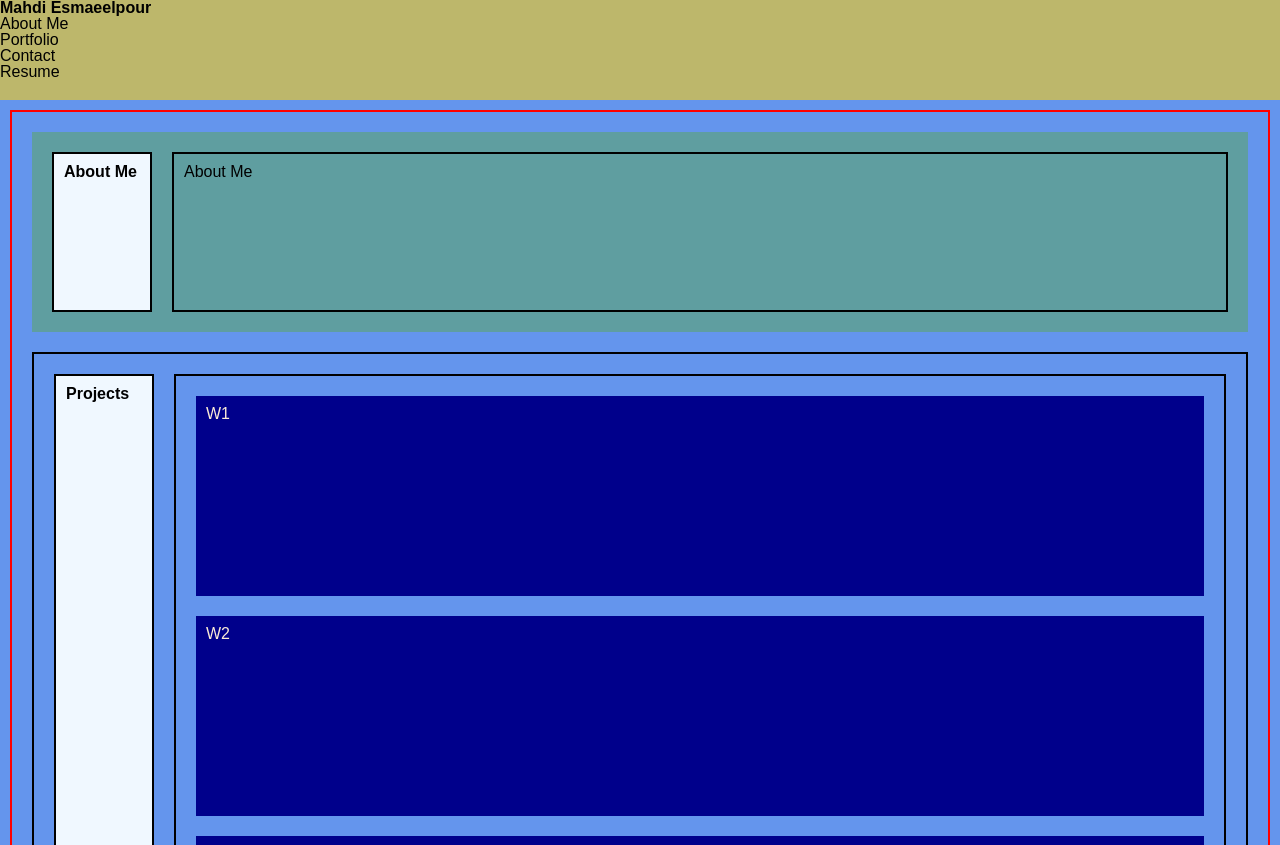
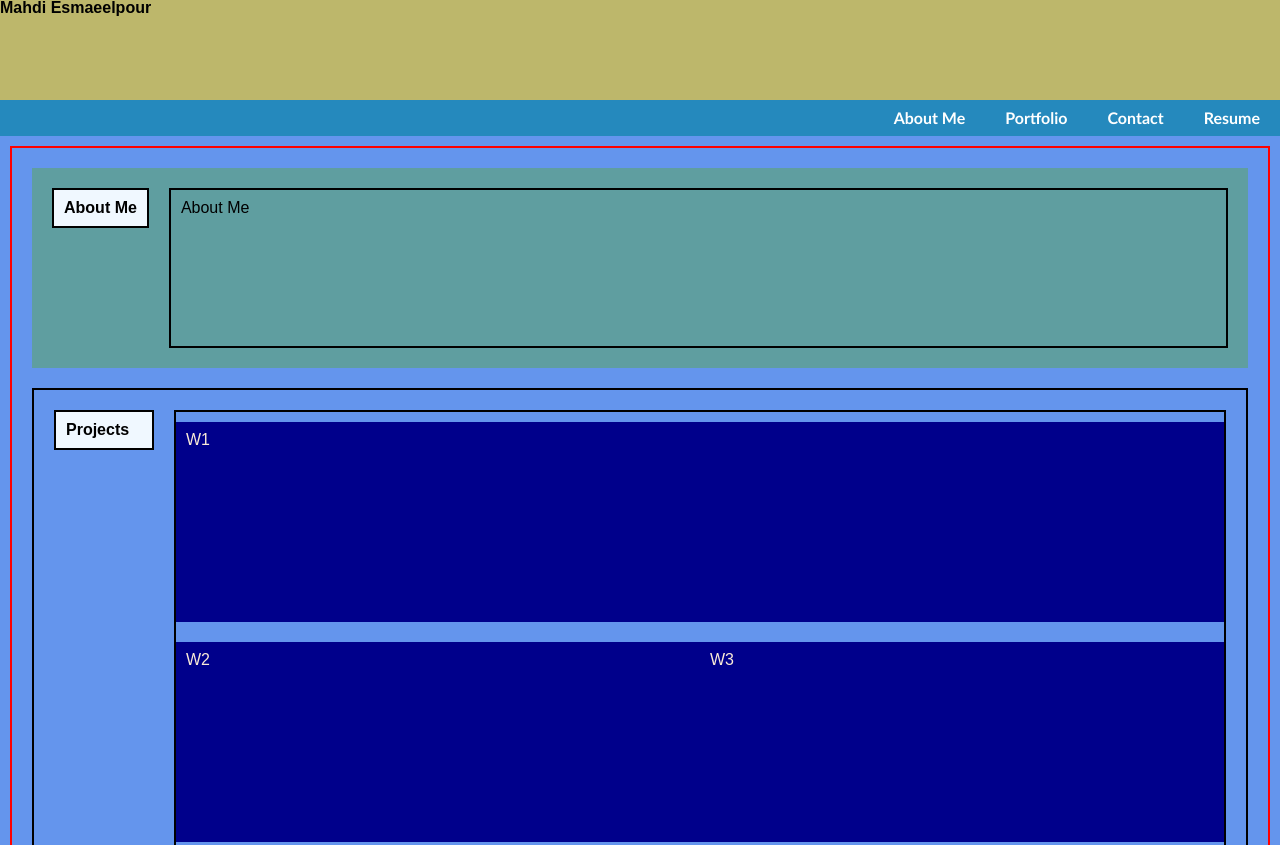
Before and after one commit to miladesmailpour/tech-blog, a plain HTML site: page index.html in a window 1280 px wide. Shown: the top 845 px of the page. Drawn offline with Linux system fonts and the light colour scheme.

Commit message:
navitioan bar changing from horizental to vertical on screen resolution change

```diff
--- a/assets/css/style.css
+++ b/assets/css/style.css
@@ -5,6 +5,23 @@ body {
 header {
     background-color: darkkhaki;
     height: 100px;
+}
+
+nav {
+    display: flex;
+    background-color: #2589bd;
+    font-family: 'Gill Sans', 'Gill Sans MT', Calibri, 'Trebuchet MS', sans-serif;
+    font-size: 20px;
+    justify-content: flex-end;
+}
+
+a {
+    color: #ffffff;
+    text-decoration: none;
+    font-size: 16px;
+    font-weight: bold;
+    text-decoration: none;
+    padding: 10px 20px;
 }
 
 main {
@@ -19,7 +36,7 @@ main {
 
 .highlight-section {
     flex: 1 1 200px;
-    justify-content: center;
+    justify-content: left;
     display: flex;
     flex-wrap: wrap;
     background-color: cadetblue;
@@ -41,15 +58,15 @@ main {
     padding: 10px;
     margin: 10px;
     border: 2px solid black;
-    width: 100px;
     background-color: aliceblue;
+    height: 40px;
 }
 
 .experiances-section {
     flex: 1 1 200px;
     display: flex;
     flex-wrap: wrap;
-    justify-content: center;
+    justify-content: left;
     border: 2px solid black;
     padding: 10px;
     margin: 10px;
@@ -61,7 +78,6 @@ main {
     flex-wrap: wrap;
     justify-content: center;
     border: 2px solid black;
-    padding: 10px;
     margin: 10px;
 }
 
@@ -74,16 +90,17 @@ main {
     border: 2px solid black;
     width: 100px;
     background-color: aliceblue;
+    height: 40px;
 }
 
 .card {
     flex: 1 0 500px;
     background-color: darkblue;
     height: 200px;
-    width: 600px;
+    width: 500px;
     color: antiquewhite;
     padding: 10px;
-    margin: 10px;
+    margin: 10px 0;
 }
 
 .intro-project {
@@ -94,3 +111,20 @@ footer {
     background-color: darkkhaki;
     height: 100px;
 }
+
+/* @media screen and (max-width:768px) {
+    body {
+        background-color: brown;
+    }
+
+    .about-me {
+        height: 60%;
+    }
+} */
+
+@media screen and (max-width: 768px) {
+    nav {
+        flex-direction: column;
+        align-items: center;
+    }
+}
--- a/index.html
+++ b/index.html
@@ -14,15 +14,13 @@
 
     <header>
         <h1>Mahdi Esmaeelpour</h1>
-        <nav>
-            <ul>
-                <li>About Me</li>
-                <li>Portfolio</li>
-                <lli>Contact</lli>
-                <li>Resume</li>
-            </ul>
-        </nav>
     </header>
+    <nav>
+        <a href="">About Me</a>
+        <a href="">Portfolio</a>
+        <a href="">Contact</a>
+        <a href="">Resume</a>
+    </nav>
     <main>
         <section class="highlight-section">
             <h2 class="about-me-header">About Me</h2>
```
